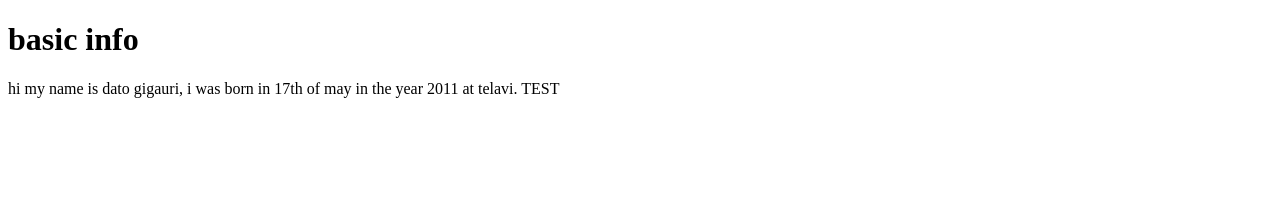
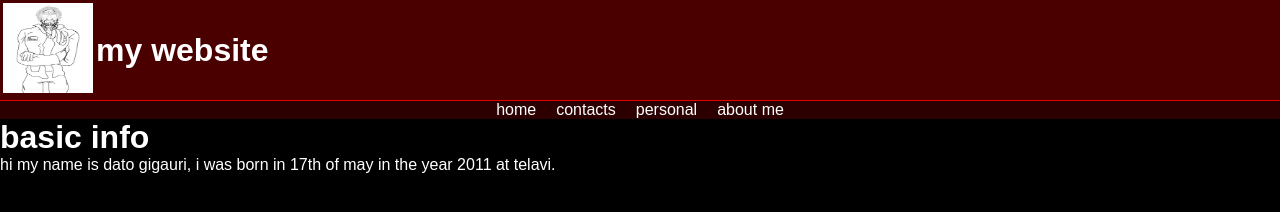
Before and after one commit to datogigauri/website, a plain HTML site: page index.html in a window 1280 px wide. Drawn offline with Linux system fonts and the light colour scheme.

Commit message:
Add main content, navigation, and styles to index.html

```diff
--- a/index.html
+++ b/index.html
@@ -4,9 +4,25 @@
     <meta charset="UTF-8">
     <meta name="viewport" content="width=device-width, initial-scale=1.0">
     <title>about me</title>
+    <link rel="stylesheet" href="/styles/styles.css">
+    <link rel="icon" href="/assets/site-logo-head.jpg">
 </head>
 <body>
-    <h1>basic info</h1>
-    <p>hi my name is dato gigauri, i was born in 17th of may in the year 2011 at telavi. TEST</p>
+    <header>
+        <a href="index.html">
+            <img id="refreshimage" src="/assets/Dr.soystein_full_body.png" alt="Click here to reload the page and image">
+        </a>
+        <h1>my website</h1>
+    </header>
+    <nav class="navigation">
+        <a class="navigation" href="">home</a>
+        <a class="navigation" href="">contacts</a>
+        <a class="navigation" href="">personal</a>
+        <a class="navigation" href="">about me</a>
+    </nav>
+    <main>
+        <h1>basic info</h1>
+        <p>hi my name is dato gigauri, i was born in 17th of may in the year 2011 at telavi.</p>
+    </main>
 </body>
 </html>
--- /dev/null
+++ b/styles/styles.css
@@ -0,0 +1,39 @@
+    * {
+      margin: 0;
+      padding: 0;
+      box-sizing: border-box;
+    }
+
+    body {
+        font-family: sans-serif;
+        background-color: black;
+        color: white;
+    }
+
+    header {
+        background-color: rgb(75, 0, 0);
+        display: flex;
+        border-bottom: 1px solid rgb(225, 0, 0);
+        align-items: center;
+    }
+
+    #refreshimage {
+        width: 90px;
+        height: 90px;
+        margin: 3px;
+    }
+
+    nav {
+        background-color: rgb(44, 0, 0);
+    }
+
+    .navigation {
+        color: white;
+        cursor: pointer;
+        text-decoration: none;
+        text-align: center;
+        display: flex;
+        flex-direction: row;
+        justify-content: center;
+        gap: 20px;
+    }
```
Also changed, not shown: assets/Dr.soystein_full_body.png (added), assets/site-logo-head.jpg (added).
